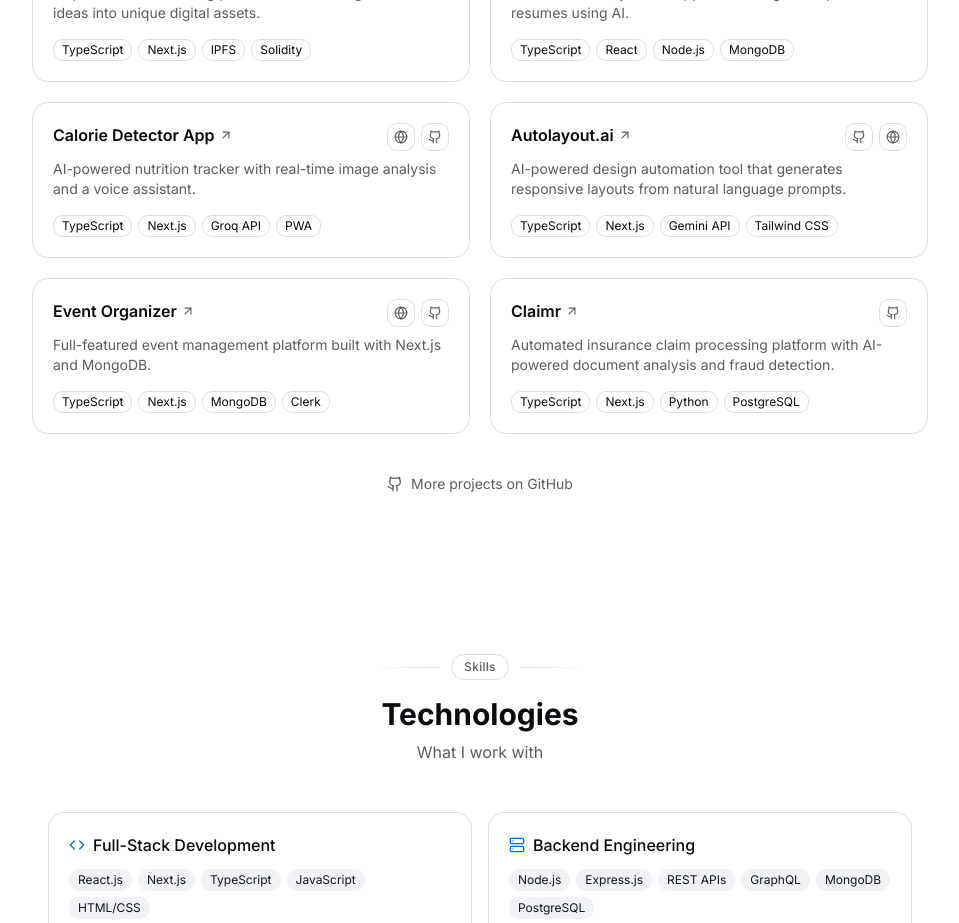
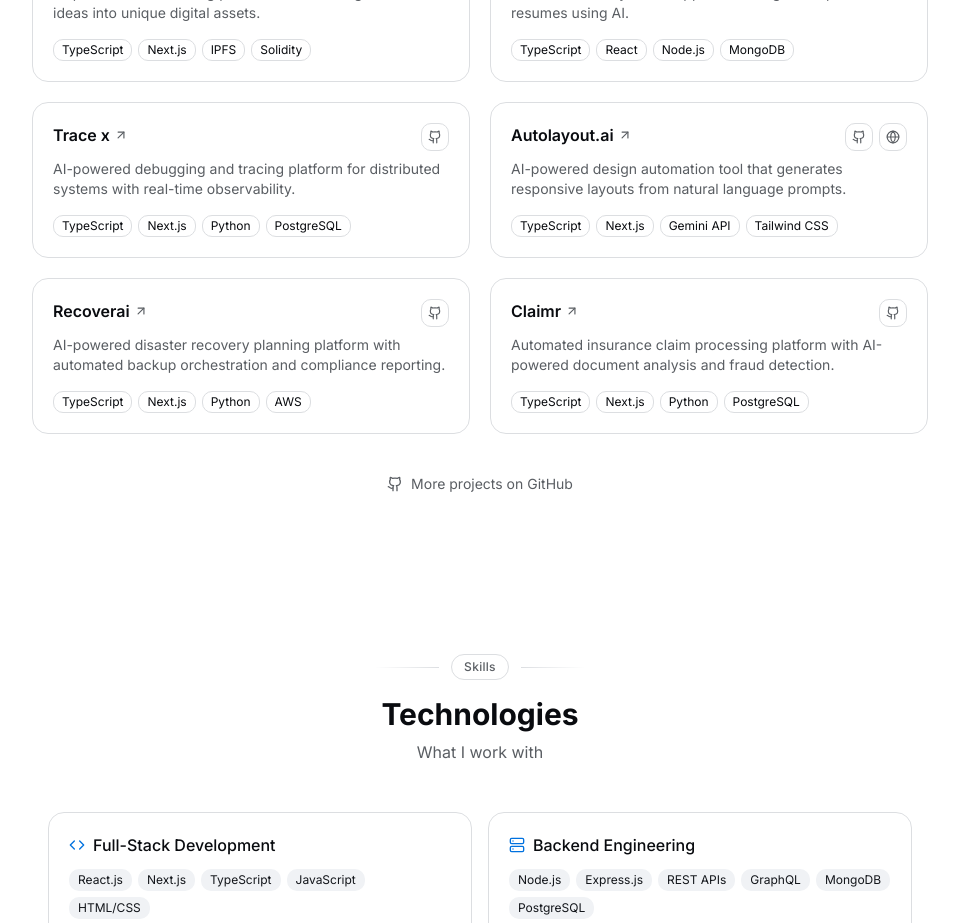
Before and after one commit to koustavx08/koustavx08-portfolio-website, a Next.js app: page / in a window 1280 px wide. Shown: the part 2220-3143 px from the top of the page, without its empty margins (160-1119 px from the left). Built offline with nearby package versions, Linux system fonts and the light colour scheme.

Commit message:
feat: update projects - remove calorie-detector-app and event-organizer, add trace-x and recoverai
- Removed: calorie-detector-app, event-organizer
- Added: trace-x (AI debugging/tracing platform for distributed systems)
- Added: recoverai (AI disaster recovery planning platform)

```diff
--- a/data/resume.ts
+++ b/data/resume.ts
@@ -192,12 +192,11 @@ export const DATA = {
       ],
     },
     {
-      title: "calorie-detector-app",
-      description: "AI-powered nutrition tracker with real-time image analysis and a voice assistant.",
-      technologies: ["TypeScript", "Next.js", "Groq API", "PWA"],
+      title: "trace-x",
+      description: "AI-powered debugging and tracing platform for distributed systems with real-time observability.",
+      technologies: ["TypeScript", "Next.js", "Python", "PostgreSQL"],
       links: [
-        { type: "Website", href: "https://calorie-detector-app-koustavx08.vercel.app/", icon: Globe },
-        { type: "Source", href: "https://github.com/koustavx08/calorie-detector-app", icon: Github },
+        { type: "Source", href: "https://github.com/koustavx08/trace-x", icon: Github },
       ],
     },
     {
@@ -210,12 +209,11 @@ export const DATA = {
       ],
     },
     {
-      title: "event-organizer",
-      description: "Full-featured event management platform built with Next.js and MongoDB.",
-      technologies: ["TypeScript", "Next.js", "MongoDB", "Clerk"],
+      title: "recoverai",
+      description: "AI-powered disaster recovery planning platform with automated backup orchestration and compliance reporting.",
+      technologies: ["TypeScript", "Next.js", "Python", "AWS"],
       links: [
-        { type: "Website", href: "https://event-organizer-koustavx08.vercel.app/", icon: Globe },
-        { type: "Source", href: "https://github.com/koustavx08/event-organizer", icon: Github },
+        { type: "Source", href: "https://github.com/koustavx08/recoverai", icon: Github },
       ],
     },
     {
```
